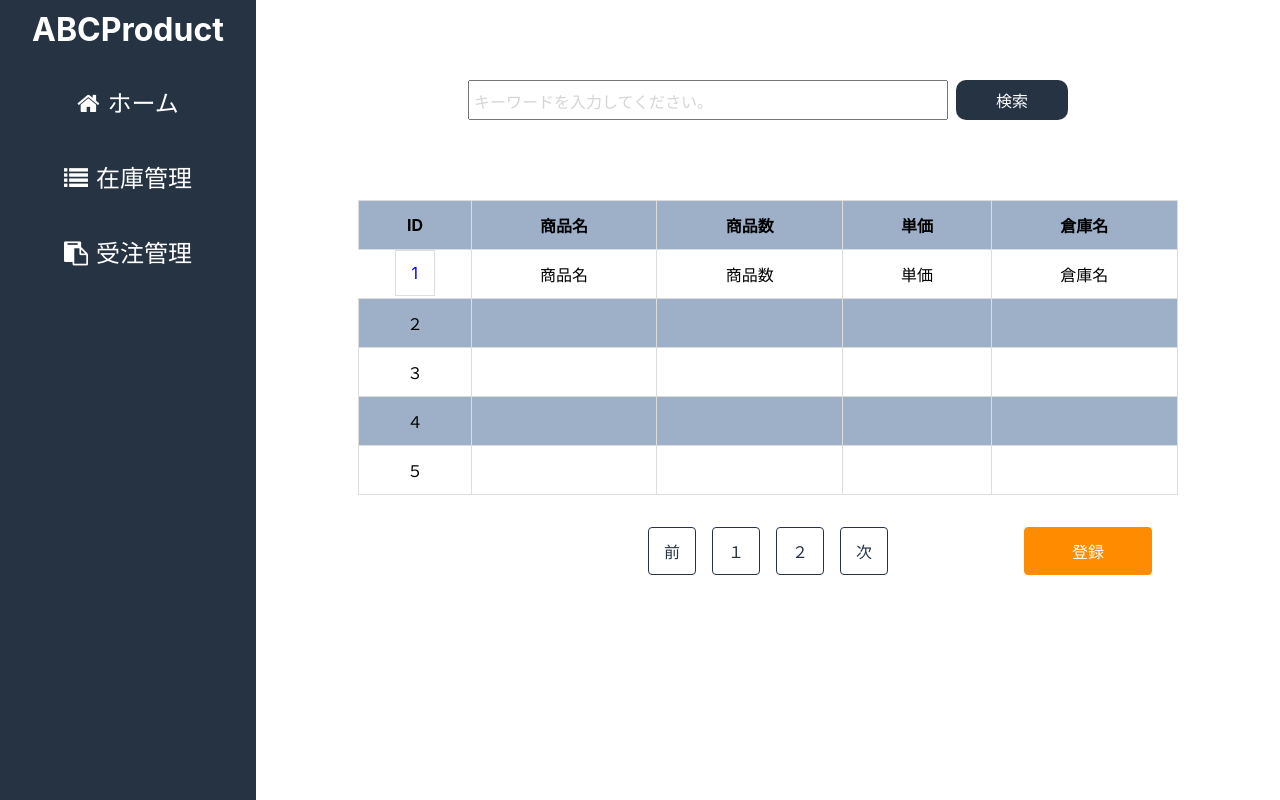
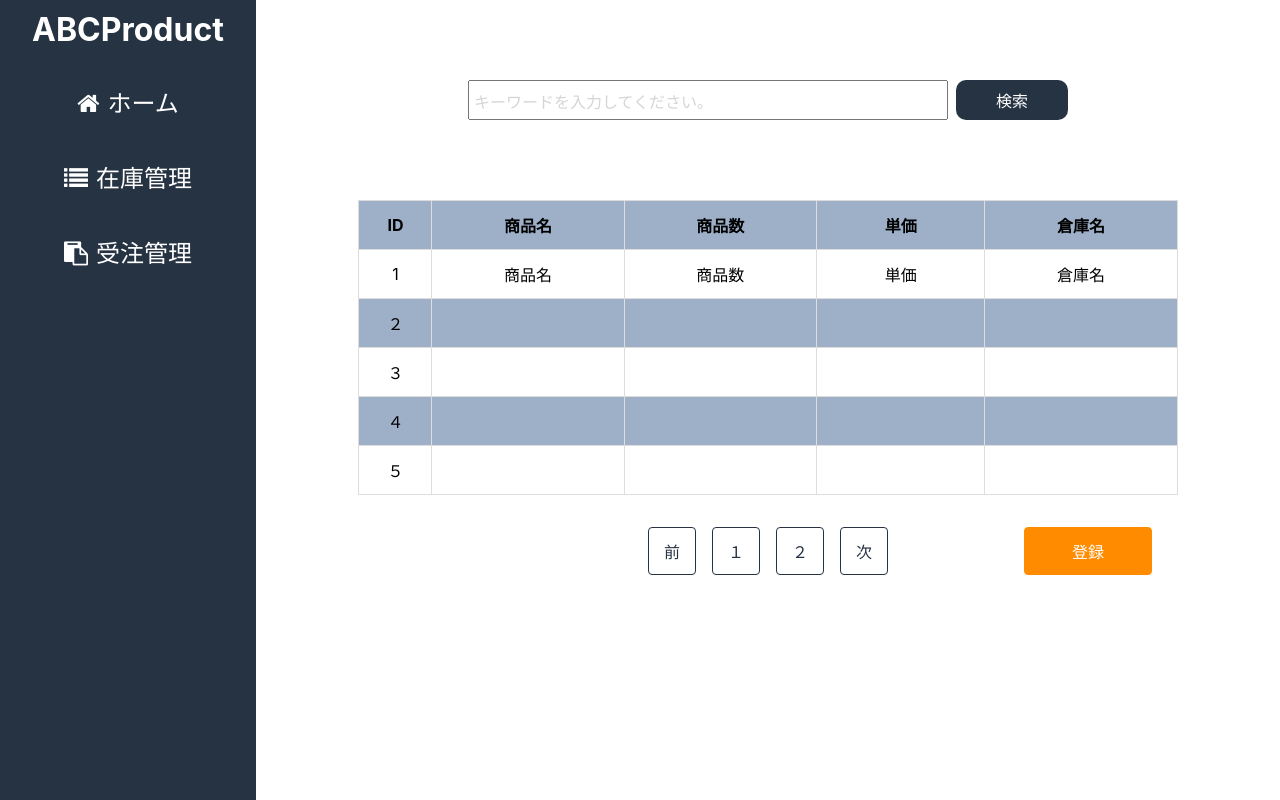
Before and after one commit to sonjinhyeok/Test-abcproduct, a React (Create React App) app: page /stocks in a window 1280 px wide. Built offline with nearby package versions, Linux system fonts and the light colour scheme.

Commit message:
REACT MOCK ItemTable

```diff
--- a/src/components/Tables/ItemTable/ItemTable.scss
+++ b/src/components/Tables/ItemTable/ItemTable.scss
@@ -4,15 +4,11 @@
     text-align: center;
     border-collapse: collapse;
     font-size: 1rem;
-    a td {
-        cursor: pointer;
-    }
-    td, th {
-        border: 1px solid #dddddd;
-        padding: 0.75rem 1rem;
-    }
+    color: black;
+
     .link__text {
         color: black;
+        padding: 0.5rem 1.5rem;
     }
     tr:nth-child(odd) {
         background-color: #9db0c8;
--- a/src/components/Tables/ItemTable/ItemTable.tsx
+++ b/src/components/Tables/ItemTable/ItemTable.tsx
@@ -4,10 +4,6 @@ import { Link } from 'react-router-dom';
 
 const ItemTable = () => {
 
-    const tdClick = () => {
-        console.log();
-
-    }
     return(
         <table className="table">
             <tr>
@@ -18,11 +14,11 @@ const ItemTable = () => {
                 <th>倉庫名</th>
             </tr>
             <tr>
-                <Link to="/detail"><td>1</td></Link>
-                <td>商品名</td>
-                <td>商品数</td>
-                <td>単価</td>
-                <td>倉庫名</td>
+                <td>1</td>
+                <td><Link to="/detail" className="link__text">商品名</Link></td>
+                <td><Link to="/detail" className="link__text">商品数</Link></td>
+                <td><Link to="/detail" className="link__text">単価</Link></td>
+                <td><Link to="/detail" className="link__text">倉庫名</Link></td>
             </tr>
             <tr>
                 <td>２</td>
```
